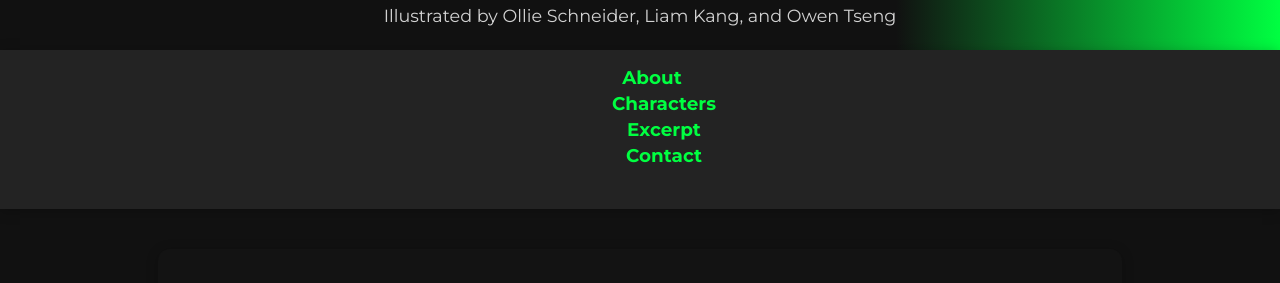
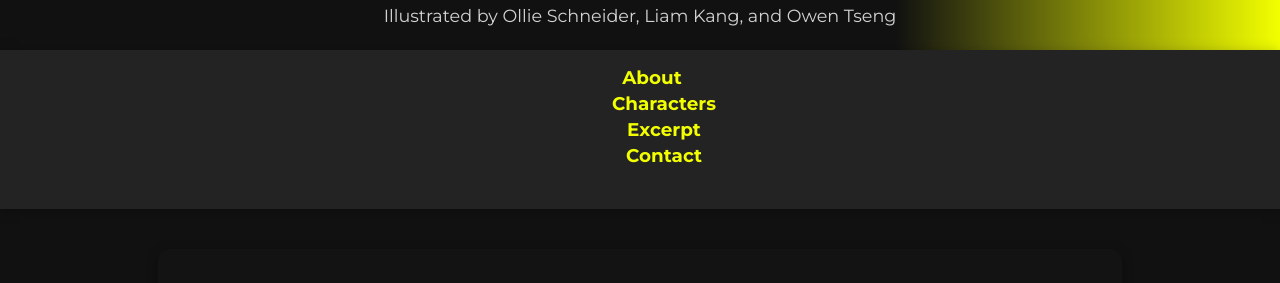
Before and after one commit to AVRacing/PLAGUED, a plain HTML site: page index.html in a window 1280 px wide. Shown: the part 161-444 px from the top of the page. Drawn offline with Linux system fonts and the light colour scheme.

Commit message:
style.css

```diff
--- a/style.css
+++ b/style.css
@@ -2,8 +2,8 @@
 
 :root {
     --black: #111;
-    --green: #00ff41;
-    --red: #ff2222;
+    --green: #f2ff00;
+    --red: #fe00d8;
     --white: #f4f4f4;
     --gray: #232323;
     --shadow: 0 2px 12px rgba(0,0,0,0.25);
```
